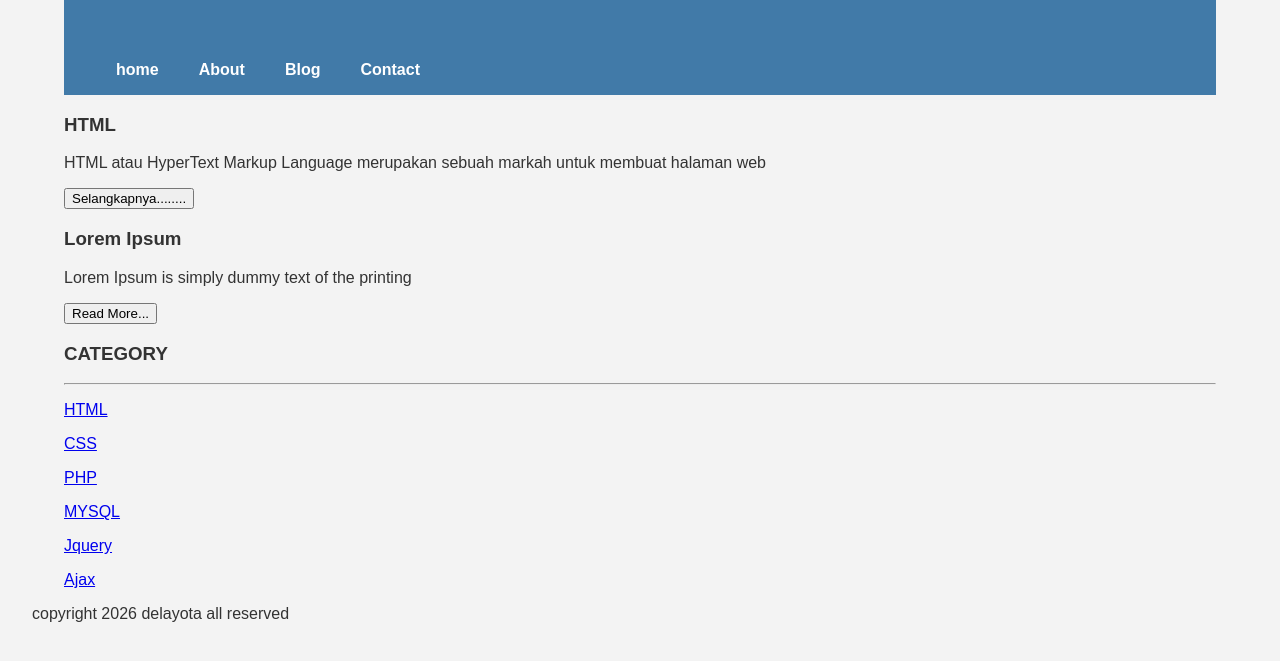
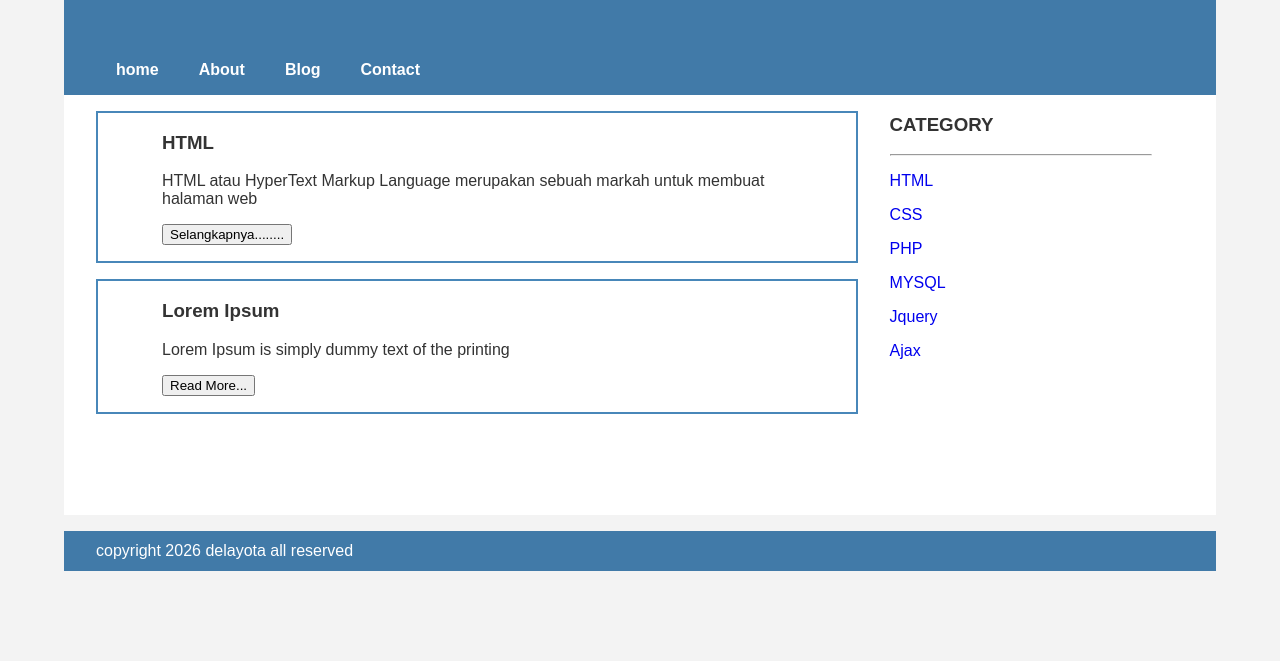
Before and after one commit to lycoris-red-spider/webaku, a plain HTML site: page index.html in a window 1280 px wide. Shown: the part 95-756 px from the top of the page. Drawn offline with Linux system fonts and the light colour scheme.

Commit message:
Update style.css

```diff
--- a/style.css
+++ b/style.css
@@ -46,3 +46,50 @@ margin:0 auto;
 .menu a:hover{
   text-decoration: underline;
 }
+
+.content{
+  width:90%;
+  margin:auto;
+  height:420px;
+  padding:0.1px;
+  background:#fff;
+  color:#333;
+}
+
+.border{
+  border:2px solid #4887b9;
+  margin-top:1pc;
+  padding-bottom:1pc;
+  padding-left:2pc;
+  padding-right:2pc;
+}
+
+.kiri{
+  width:70%;
+  float:left;
+  margin:auto;
+  background:#fff;
+  height:420px;
+}
+
+.kanan{
+  width:30%;
+  float:left;
+  margin:auto;
+  background:#fff;
+  height:420px;
+}
+
+.undecor{
+  text-decoration:none;
+}
+
+.footer{
+   width:90%;
+  margin:auto;
+  height:40px;
+  line-height:40px;
+  background:#417aa8;
+  color:#fff;
+  margin-bottom: 1pc;
+}
```
